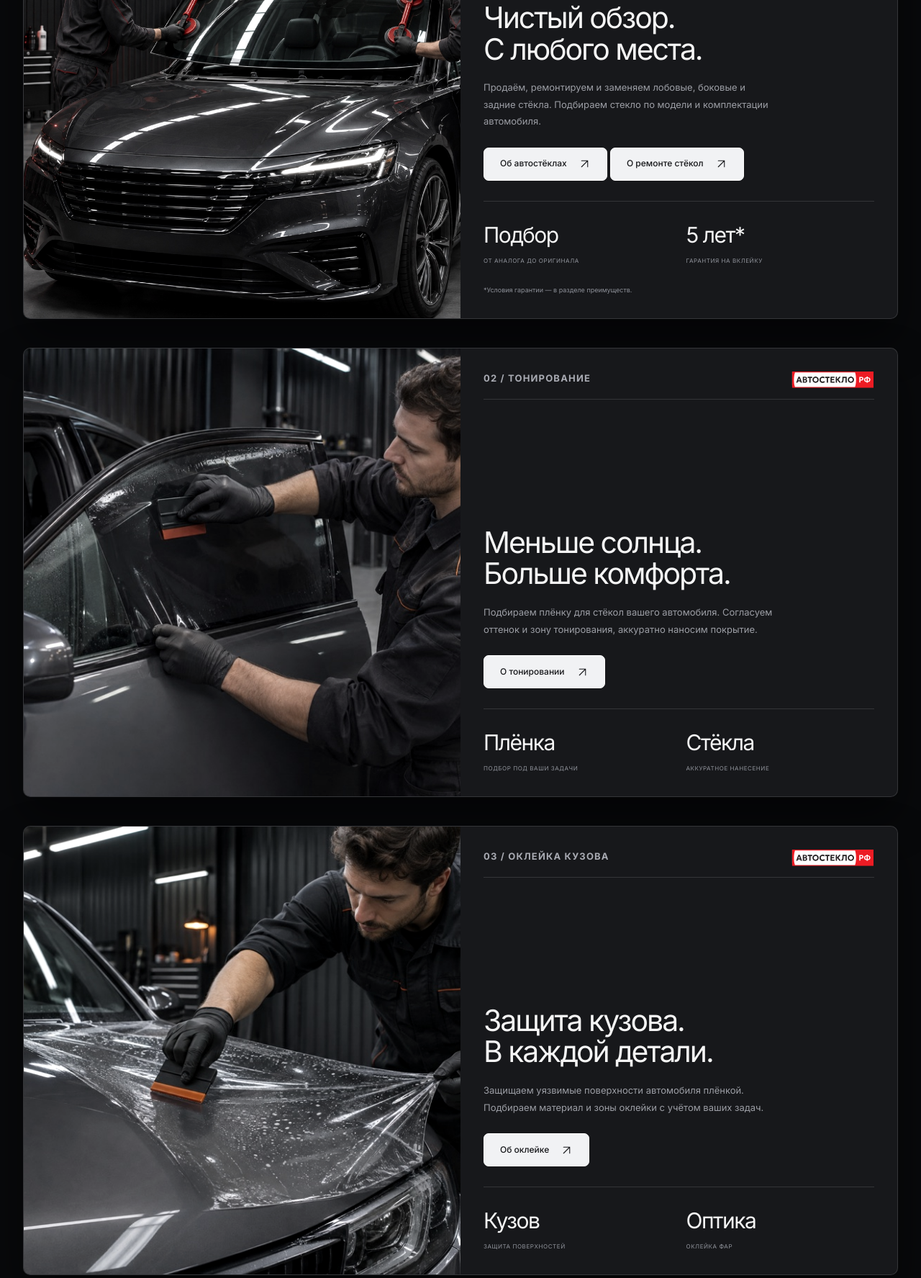
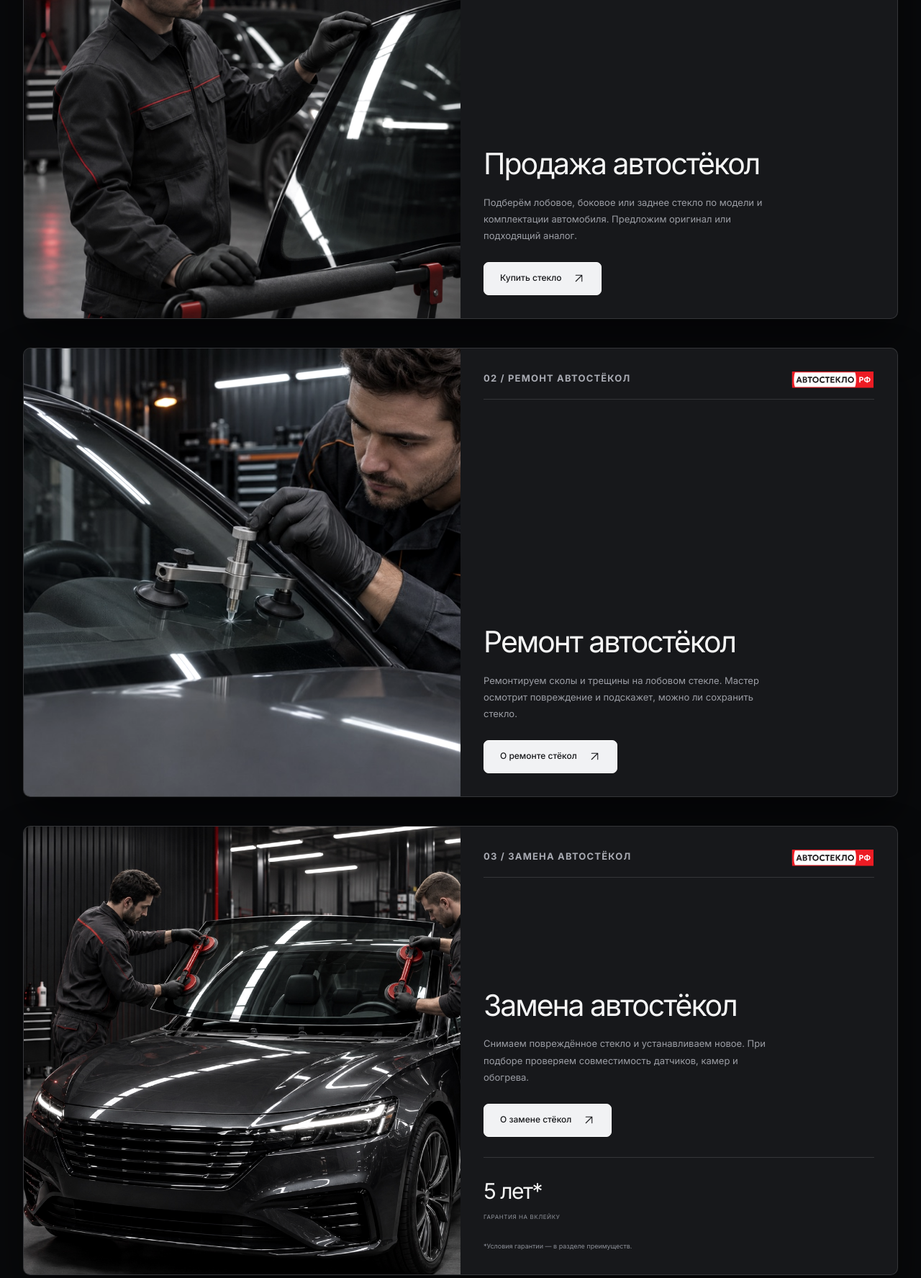
Before and after one commit to lprchns-Alex/autosteklo-xl, a plain HTML site: page v3.2/index.html in a window 1280 px wide. Shown: the part 1653-3428 px from the top of the page at 72% size. Drawn offline with Linux system fonts and the light colour scheme.

Commit message:
Split auto glass sales, repair and replacement into separate service cards

```diff
--- a/v3.2/app.js
+++ b/v3.2/app.js
@@ -13,11 +13,12 @@
   const diagonal = '<svg aria-hidden="true"><use href="#diagonal"/></svg>';
 
   const services = [
-    ['Продажа и замена автостёкол', 'Подбор и установка', 'Подберём лобовое, боковое или заднее стекло с учётом марки, модели и комплектации. Можно купить стекло отдельно или заказать замену. При сколах и трещинах проверим, возможен ли ремонт.'],
+    ['Продажа автостёкол', 'Подбор по автомобилю', 'Подберём лобовое, боковое или заднее стекло по модели и комплектации. Уточним варианты, наличие и цену.'],
+    ['Ремонт автостёкол', 'Сколы и трещины', 'Оценим повреждение и возможность ремонта. Стоимость зависит от размера и характера скола или трещины. Окончательное решение мастер принимает после осмотра.'],
+    ['Замена автостёкол', 'Подбор и установка', 'Снимем старое стекло и установим новое. Проверим, какие датчики, камеры и другие опции нужно учесть. Согласуем стекло и стоимость работ перед заменой.'],
     ['Тонирование автостекол', 'Комфорт в каждой поездке', 'Поможем подобрать плёнку и согласуем область нанесения. Уточните доступные варианты и стоимость для вашего автомобиля.'],
     ['Оклейка кузова', 'Защита кузова и оптики', 'Обсудим защиту уязвимых поверхностей автомобиля. Подберём материал и зоны оклейки под ваши задачи.'],
     ['Легковой и грузовой шиномонтаж', 'Сезонная смена колёс', 'Грузовой шиномонтаж доступен в Заболотье и Троицке (ТиНАО). Для легкового автомобиля подскажем подходящий центр. Перед визитом уточним размер колёс и необходимые работы.'],
-    ['Ремонт стекол', 'Сколы и трещины', 'Оценим повреждение и возможность ремонта. Стоимость зависит от размера и характера скола или трещины. Окончательное решение мастер принимает после осмотра.'],
     ['Детейлинг автомобиля', 'Уход за каждой поверхностью', 'Подберём комплекс ухода за кузовом и салоном: очистку, полировку и защиту поверхностей. Состав работ зависит от состояния автомобиля.'],
     ['Полировка кузова', 'Возвращаем глубину цвета', 'Осмотрим лакокрасочное покрытие и предложим подходящую обработку. Объём работ и ожидаемый результат согласуем заранее.'],
     ['Шины и диски', 'Подбор для вашего автомобиля', 'Уточним необходимые параметры и доступность шин или дисков. Сообщите модель автомобиля, размер и пожелания.'],
@@ -39,10 +40,11 @@
     'Обучение мастеров': 'services/training'
   };
 
-  $('#service-list').innerHTML = services.slice(5).map(([name, subtitle], index) => `
-    <button class="service-item" data-service="${index + 5}">
+  const featuredServiceCount = 6;
+  $('#service-list').innerHTML = services.slice(featuredServiceCount).map(([name, subtitle], index) => `
+    <button class="service-item" data-service="${index + featuredServiceCount}">
       <span class="service-preview" aria-hidden="true"><img src="../assets/${servicePhotos[name]}.jpg" alt="" width="960" height="640" loading="lazy" decoding="async"></span>
-      <span class="mono">${String(index + 5).padStart(2, '0')}</span><div class="service-copy"><h3>${name}</h3><p>${subtitle}</p></div>${diagonal}
+      <span class="mono">${String(index + featuredServiceCount + 1).padStart(2, '0')}</span><div class="service-copy"><h3>${name}</h3><p>${subtitle}</p></div>${diagonal}
     </button>`).join('');
 
   const centers = [
@@ -92,7 +94,7 @@
     requestContext = context || '';
     if (dialog.open) dialog.close();
     closeMenu();
-    form.elements.service.selectedIndex = /скол|трещин|Ремонт автостекла|Ремонт стекол/i.test(context) ? 1 : /купить|оптов/i.test(context) ? 2 : /детейлинг|плёнк|оклейк|полиров|тонир|шиномонтаж|шины|химчист|кондиционер|шумоизоляц/i.test(context) ? 3 : /обучени|сертификат/i.test(context) ? 4 : 0;
+    form.elements.service.selectedIndex = /скол|трещин|ремонт (?:авто)?ст[её]к/i.test(context) ? 1 : /купить|оптов|продажа автост[её]кол/i.test(context) ? 2 : /детейлинг|плёнк|оклейк|полиров|тонир|шиномонтаж|шины|химчист|кондиционер|шумоизоляц/i.test(context) ? 3 : /обучени|сертификат/i.test(context) ? 4 : 0;
     $('#booking').scrollIntoView({ behavior: matchMedia('(prefers-reduced-motion: reduce)').matches ? 'instant' : 'smooth', block: 'start' });
     form.elements.name.focus({ preventScroll: true });
   }
--- a/v3.2/index.html
+++ b/v3.2/index.html
@@ -8,8 +8,8 @@
   <script src="theme.js?v=20261107-theme1"></script>
   <link rel="preconnect" href="https://fonts.googleapis.com"><link rel="preconnect" href="https://fonts.gstatic.com" crossorigin>
   <link href="https://fonts.googleapis.com/css2?family=Inter:wght@400;500;600;700;800&display=swap" rel="stylesheet">
-  <link rel="stylesheet" href="base.css?v=20261109-equal-actions1"><link rel="stylesheet" href="styles.css?v=20261107-equal1"><link rel="stylesheet" href="motion.css?v=20261107-no-glint1"><link rel="stylesheet" href="hero-layout.css?v=20261109-contacts-stack3"><link rel="stylesheet" href="brands.css?v=20261109-color3"><link rel="stylesheet" href="bitstop.css?v=20261107-equal1"><link rel="stylesheet" href="theme-light.css?v=20261109-theme2"><link rel="stylesheet" href="theme-controls.css?v=20261107-theme1"><link rel="stylesheet" href="footer-identity.css?v=20261109-xl1"><link rel="stylesheet" href="card-states.css?v=20261109-cards-gap3"><script src="app.js?v=service-priorities" defer></script><script src="motion.js?v=20261107-reveal1" defer></script>
-<link rel="stylesheet" href="revision.css?v=consistent-theme-actions2">
+  <link rel="stylesheet" href="base.css?v=20261109-equal-actions1"><link rel="stylesheet" href="styles.css?v=20261107-equal1"><link rel="stylesheet" href="motion.css?v=20261107-no-glint1"><link rel="stylesheet" href="hero-layout.css?v=20261109-contacts-stack3"><link rel="stylesheet" href="brands.css?v=20261109-color3"><link rel="stylesheet" href="bitstop.css?v=20261107-equal1"><link rel="stylesheet" href="theme-light.css?v=20261109-theme2"><link rel="stylesheet" href="theme-controls.css?v=20261107-theme1"><link rel="stylesheet" href="footer-identity.css?v=20261109-xl1"><link rel="stylesheet" href="card-states.css?v=20261109-cards-gap3"><script src="app.js?v=separate-glass-services" defer></script><script src="motion.js?v=20261107-reveal1" defer></script>
+<link rel="stylesheet" href="revision.css?v=separate-glass-services">
 </head>
 <body>
 <a href="#main" class="skip">Перейти к содержанию</a>
@@ -71,18 +71,51 @@
 <section class="section wrap services" id="services">
   <div class="section-head" data-reveal><div><span class="eyebrow accent-text">Наши услуги</span><h2>Забота об автомобиле.<br>Точность в деталях.</h2></div><p>От небольшого скола до нового стекла.<br>Все необходимые услуги — в одном месте.</p></div>
   <div class="featured-services">
- <article class="service-feature stack-card"><div class="image-box"><img src="../assets/install.jpg" alt="Мастера устанавливают новое лобовое стекло" width="1536" height="1024" loading="lazy"></div><div class="feature-copy"><div class="feature-overline mono"><span>01 / АВТОСТЁКЛА</span><img class="service-brand" src="assets/brand-logo.svg" alt="Автостекло РФ"></div><div class="feature-main"><h3>Чистый обзор.<br>С любого места.</h3><p>Продаём, ремонтируем и заменяем лобовые, боковые и задние стёкла. Подбираем стекло по модели и комплектации автомобиля.</p><button class="btn dark" data-service="0">Об автостёклах <svg aria-hidden="true"><use href="#diagonal"/></svg></button>
-      <button class="btn dark" data-service="4">О ремонте стёкол <svg aria-hidden="true"><use href="#diagonal"/></svg></button></div><div class="feature-specs"><div><strong>Подбор</strong><span>ОТ АНАЛОГА ДО ОРИГИНАЛА</span></div><div><strong>5 лет*</strong><span>ГАРАНТИЯ НА ВКЛЕЙКУ</span></div></div><small>*Условия гарантии — в разделе преимуществ.</small></div></article>
- <article class="service-feature stack-card"><div class="image-box"><img src="../assets/services/tinting.jpg" alt="Мастер наносит тонировочную плёнку на автомобильное стекло" width="960" height="640" loading="lazy"></div><div class="feature-copy"><div class="feature-overline mono"><span>02 / ТОНИРОВАНИЕ</span><img class="service-brand" src="assets/brand-logo.svg" alt="Автостекло РФ"></div><div class="feature-main"><h3>Меньше солнца.<br>Больше комфорта.</h3><p>Подбираем плёнку для стёкол вашего автомобиля. Согласуем оттенок и зону тонирования, аккуратно наносим покрытие.</p><button class="btn dark" data-service="1">О тонировании <svg aria-hidden="true"><use href="#diagonal"/></svg></button></div><div class="feature-specs"><div><strong>Плёнка</strong><span>ПОДБОР ПОД ВАШИ ЗАДАЧИ</span></div><div><strong>Стёкла</strong><span>АККУРАТНОЕ НАНЕСЕНИЕ</span></div></div></div></article>
- <article class="service-feature stack-card"><div class="image-box"><img src="../assets/services/body-wrap.jpg" alt="Мастер оклеивает кузов автомобиля защитной плёнкой" width="960" height="640" loading="lazy"></div><div class="feature-copy"><div class="feature-overline mono"><span>03 / ОКЛЕЙКА КУЗОВА</span><img class="service-brand" src="assets/brand-logo.svg" alt="Автостекло РФ"></div><div class="feature-main"><h3>Защита кузова.<br>В каждой детали.</h3><p>Защищаем уязвимые поверхности автомобиля плёнкой. Подбираем материал и зоны оклейки с учётом ваших задач.</p><button class="btn dark" data-service="2">Об оклейке <svg aria-hidden="true"><use href="#diagonal"/></svg></button></div><div class="feature-specs"><div><strong>Кузов</strong><span>ЗАЩИТА ПОВЕРХНОСТЕЙ</span></div><div><strong>Оптика</strong><span>ОКЛЕЙКА ФАР</span></div></div></div></article>
+ <article class="service-feature stack-card">
+   <div class="image-box"><img src="../assets/team.jpg" alt="Специалист осматривает автомобильное стекло" width="1440" height="1800" loading="lazy"></div>
+   <div class="feature-copy">
+     <div class="feature-overline mono"><span>01 / ПРОДАЖА АВТОСТЁКОЛ</span><img class="service-brand" src="assets/brand-logo.svg" alt="Автостекло РФ"></div>
+     <div class="feature-main">
+       <h3>Продажа автостёкол</h3>
+       <p>Подберём лобовое, боковое или заднее стекло по модели и комплектации автомобиля. Предложим оригинал или подходящий аналог.</p>
+       <button class="btn dark" data-service="0">Купить стекло <svg aria-hidden="true"><use href="#diagonal"/></svg></button>
+     </div>
+   </div>
+ </article>
+ <article class="service-feature stack-card">
+   <div class="image-box"><img src="../assets/services/glass-repair.jpg" alt="Мастер ремонтирует скол на лобовом стекле" width="960" height="640" loading="lazy"></div>
+   <div class="feature-copy">
+     <div class="feature-overline mono"><span>02 / РЕМОНТ АВТОСТЁКОЛ</span><img class="service-brand" src="assets/brand-logo.svg" alt="Автостекло РФ"></div>
+     <div class="feature-main">
+       <h3>Ремонт автостёкол</h3>
+       <p>Ремонтируем сколы и трещины на лобовом стекле. Мастер осмотрит повреждение и подскажет, можно ли сохранить стекло.</p>
+       <button class="btn dark" data-service="1">О ремонте стёкол <svg aria-hidden="true"><use href="#diagonal"/></svg></button>
+     </div>
+   </div>
+ </article>
+ <article class="service-feature stack-card">
+   <div class="image-box"><img src="../assets/install.jpg" alt="Мастера устанавливают лобовое стекло" width="1800" height="1200" loading="lazy"></div>
+   <div class="feature-copy">
+     <div class="feature-overline mono"><span>03 / ЗАМЕНА АВТОСТЁКОЛ</span><img class="service-brand" src="assets/brand-logo.svg" alt="Автостекло РФ"></div>
+     <div class="feature-main">
+       <h3>Замена автостёкол</h3>
+       <p>Снимаем повреждённое стекло и устанавливаем новое. При подборе проверяем совместимость датчиков, камер и обогрева.</p>
+       <button class="btn dark" data-service="2">О замене стёкол <svg aria-hidden="true"><use href="#diagonal"/></svg></button>
+     </div>
+     <div class="feature-specs"><div><strong>5 лет*</strong><span>ГАРАНТИЯ НА ВКЛЕЙКУ</span></div></div>
+     <small>*Условия гарантии — в разделе преимуществ.</small>
+   </div>
+ </article>
+ <article class="service-feature stack-card"><div class="image-box"><img src="../assets/services/tinting.jpg" alt="Мастер наносит тонировочную плёнку на автомобильное стекло" width="960" height="640" loading="lazy"></div><div class="feature-copy"><div class="feature-overline mono"><span>04 / ТОНИРОВАНИЕ</span><img class="service-brand" src="assets/brand-logo.svg" alt="Автостекло РФ"></div><div class="feature-main"><h3>Меньше солнца.<br>Больше комфорта.</h3><p>Подбираем плёнку для стёкол вашего автомобиля. Согласуем оттенок и зону тонирования, аккуратно наносим покрытие.</p><button class="btn dark" data-service="3">О тонировании <svg aria-hidden="true"><use href="#diagonal"/></svg></button></div><div class="feature-specs"><div><strong>Плёнка</strong><span>ПОДБОР ПОД ВАШИ ЗАДАЧИ</span></div><div><strong>Стёкла</strong><span>АККУРАТНОЕ НАНЕСЕНИЕ</span></div></div></div></article>
+ <article class="service-feature stack-card"><div class="image-box"><img src="../assets/services/body-wrap.jpg" alt="Мастер оклеивает кузов автомобиля защитной плёнкой" width="960" height="640" loading="lazy"></div><div class="feature-copy"><div class="feature-overline mono"><span>05 / ОКЛЕЙКА КУЗОВА</span><img class="service-brand" src="assets/brand-logo.svg" alt="Автостекло РФ"></div><div class="feature-main"><h3>Защита кузова.<br>В каждой детали.</h3><p>Защищаем уязвимые поверхности автомобиля плёнкой. Подбираем материал и зоны оклейки с учётом ваших задач.</p><button class="btn dark" data-service="4">Об оклейке <svg aria-hidden="true"><use href="#diagonal"/></svg></button></div><div class="feature-specs"><div><strong>Кузов</strong><span>ЗАЩИТА ПОВЕРХНОСТЕЙ</span></div><div><strong>Оптика</strong><span>ОКЛЕЙКА ФАР</span></div></div></div></article>
  <article class="service-feature stack-card">
    <div class="image-box"><img src="../assets/services/tire-fitting.jpg" alt="Мастер меняет колесо автомобиля" width="960" height="640" loading="lazy"></div>
    <div class="feature-copy">
-     <div class="feature-overline mono"><span>04 / ШИНОМОНТАЖ</span><img class="service-brand" src="assets/brand-logo.svg" alt="Автостекло РФ"></div>
+     <div class="feature-overline mono"><span>06 / ШИНОМОНТАЖ</span><img class="service-brand" src="assets/brand-logo.svg" alt="Автостекло РФ"></div>
      <div class="feature-main">
        <h3>Легковой и грузовой<br>шиномонтаж</h3>
        <p>Грузовые автомобили принимаем в Заболотье и Троицке (ТиНАО). Подскажем, в каком центре удобно обслужить легковой автомобиль.</p>
-       <button class="btn dark" data-service="3">О шиномонтаже <svg aria-hidden="true"><use href="#diagonal"/></svg></button>
+       <button class="btn dark" data-service="5">О шиномонтаже <svg aria-hidden="true"><use href="#diagonal"/></svg></button>
      </div>
    </div>
  </article>
--- a/v3.2/revision.css
+++ b/v3.2/revision.css
@@ -65,3 +65,6 @@
   background: #101114c9;
   border-color: #ffffff30;
 }
+
+.service-feature.stack-card:nth-child(5) { top: 172px; }
+.service-feature.stack-card:nth-child(6) { top: 190px; }
```
